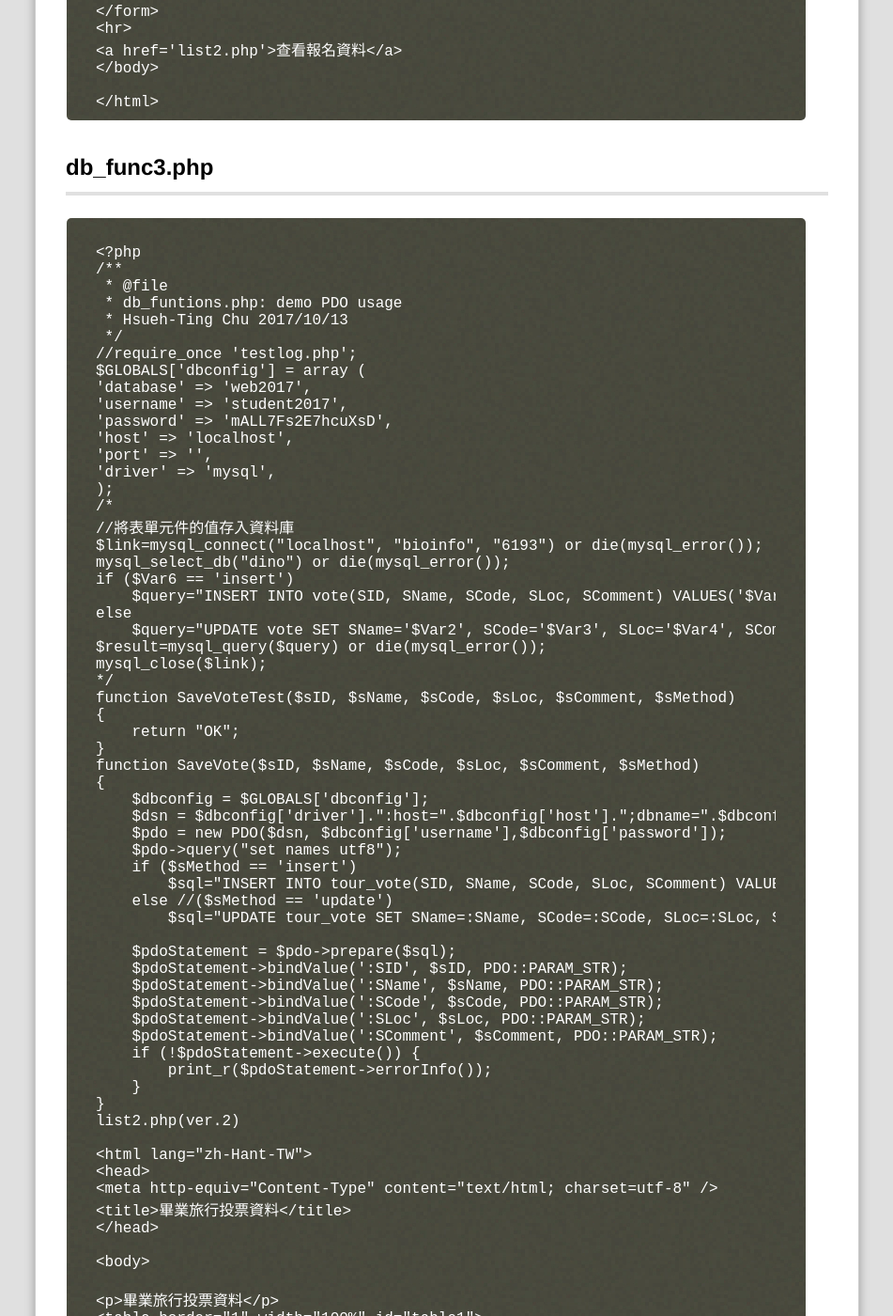
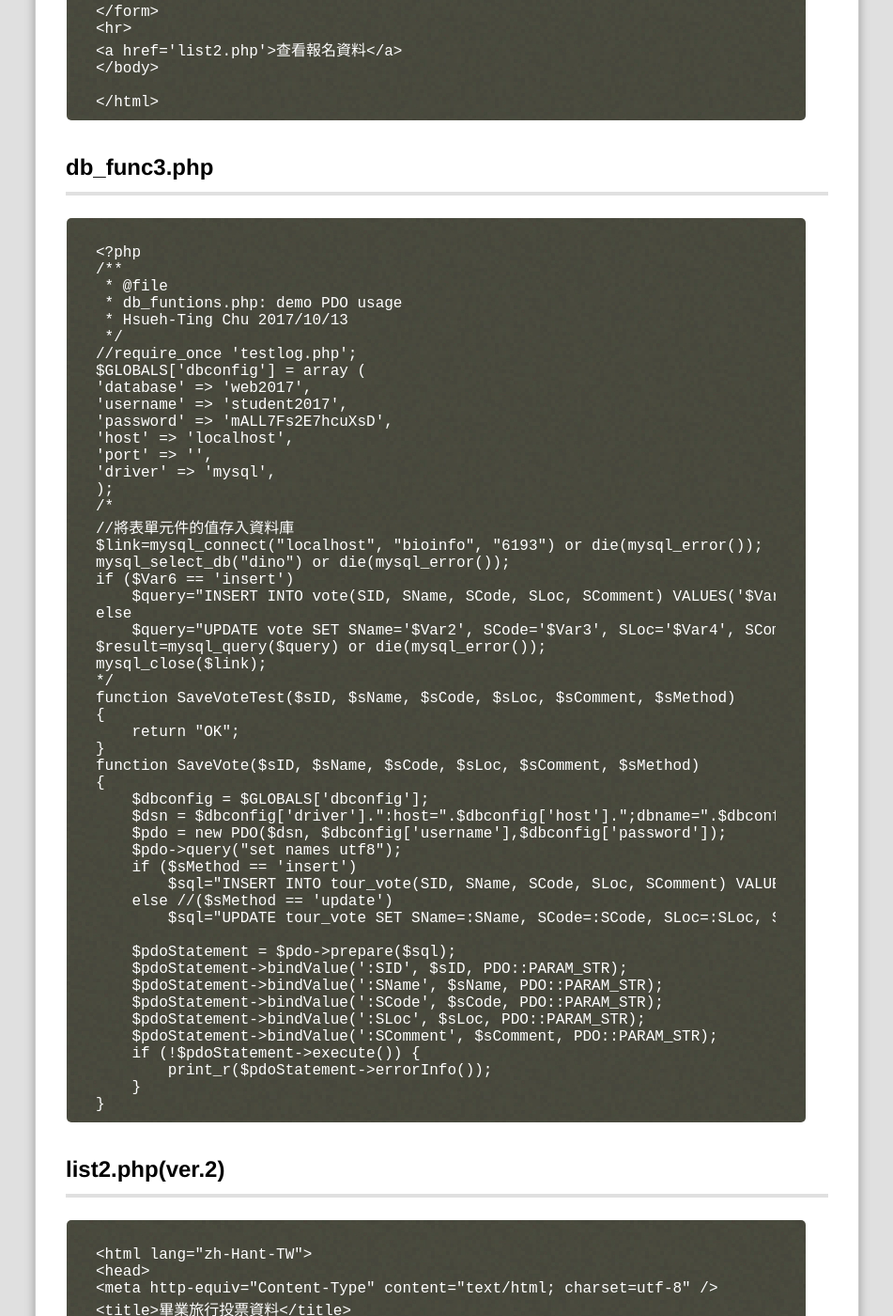
Before and after one commit to NICKTHEREAL/webcourse, a Jekyll site: the page built from _posts/2017-11-01-Class7.md, in a window 1280 px wide and 1400 px high, scrolled down 6364 px. Shown: the whole window at 94% size, without its empty margins (18-969 px from the left). Built offline with Jekyll 4.4.1, drawn with Linux system fonts in a browser that asks for light colours; Markdown is read by kramdown in place of the engine named in the settings; comment, search, counter and statistics services are not loaded; some of the changed text lies outside the part shown.

Commit message:
Update 2017-11-01-Class7.md

````diff
--- a/_posts/2017-11-01-Class7.md
+++ b/_posts/2017-11-01-Class7.md
@@ -366,7 +366,11 @@ function SaveVote($sID, $sName, $sCode, $sLoc, $sComment, $sMethod)
         print_r($pdoStatement->errorInfo());
     }
 }
-list2.php(ver.2)
+```
+
+##list2.php(ver.2)
+
+```
 
 <html lang="zh-Hant-TW">
 <head>
````
